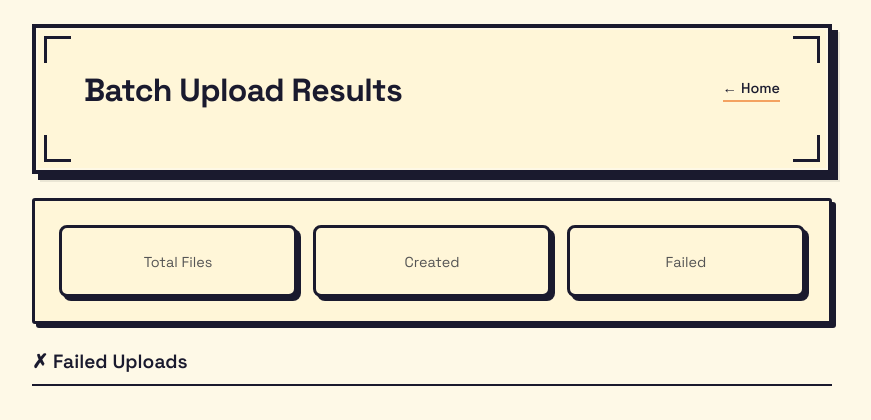
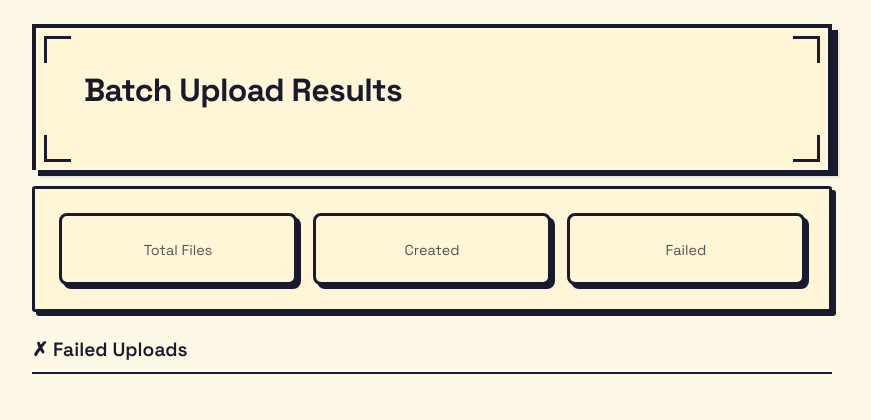
Before and after one commit to sirodoht/bookstore, a Django app: template books/templates/books/batch_results.html in a window 1280 px wide. Shown: the top 420 px of the page, without its empty margins (208-1079 px from the left). Run offline with Django 3.2, Linux system fonts and the light colour scheme; the template is opened without the code that fills it, so the values that code supplies are empty.

Commit message:
feat: make site headers clickable links to home page

```diff
--- a/books/templates/books/batch_results.html
+++ b/books/templates/books/batch_results.html
@@ -4,12 +4,11 @@
 
 {% block content %}
 <div class="results-container">
-    <header class="site-header results-header">
+    <a href="{% url 'books:book-list' %}" class="site-header results-header">
         <div class="results-header-row">
             <div class="site-title">Batch Upload Results</div>
-            <a href="{% url 'books:book-list' %}" class="home-link">Home</a>
         </div>
-    </header>
+    </a>
 
     <div class="summary-card card">
         <div class="summary-item">
--- a/books/templates/books/batch_upload.html
+++ b/books/templates/books/batch_upload.html
@@ -4,12 +4,11 @@
 
 {% block content %}
 <div class="batch-upload-container">
-    <header class="site-header batch-header">
+    <a href="{% url 'books:book-list' %}" class="site-header batch-header">
         <div class="batch-header-row">
             <div class="site-title">Batch Upload Books</div>
-            <a href="{% url 'books:book-list' %}" class="home-link">Home</a>
         </div>
-    </header>
+    </a>
 
     <div class="card">
         <form
--- a/books/templates/books/book_detail.html
+++ b/books/templates/books/book_detail.html
@@ -12,11 +12,11 @@
 </div>
 {% endif %}
 
-<header class="site-header">
+<a href="{% url 'books:book-list' %}" class="site-header">
     <div class="header-row">
         <div class="site-title">Theo's <span class="adjective">{{ adjective }}</span> Bookshop</div>
     </div>
-</header>
+</a>
 
 <div class="header-meta-box">
     <a href="{% url 'books:book-list' %}">Home</a>
--- a/books/templates/books/book_form.html
+++ b/books/templates/books/book_form.html
@@ -4,12 +4,11 @@
 
 {% block content %}
 <div class="form-container">
-    <header class="site-header form-header">
+    <a href="{% url 'books:book-list' %}" class="site-header form-header">
         <div class="form-header-row">
             <div class="site-title">Add new book</div>
-            <a href="{% url 'books:book-list' %}" class="home-link">Home</a>
         </div>
-    </header>
+    </a>
 
     <div class="card">
         <form
--- a/books/templates/books/book_list.html
+++ b/books/templates/books/book_list.html
@@ -13,11 +13,11 @@
 </div>
 {% endif %}
 
-<header class="site-header">
+<a href="{% url 'books:book-list' %}" class="site-header">
     <div class="header-row">
         <div class="site-title">Theo's <span class="adjective">{{ adjective }}</span> Bookshop</div>
     </div>
-</header>
+</a>
 
 <div class="header-meta-box">
     second hand books / free shipping to the UK /
--- a/books/templates/books/style.css
+++ b/books/templates/books/style.css
@@ -33,7 +33,8 @@ body {
 }
 
 /* Header Styles - Traditional decorative frame */
-.site-header {
+a.site-header {
+    display: block;
     margin-bottom: 16px;
     padding: 38px 48px 48px 48px;
     background: var(--card-bg);
@@ -44,16 +45,23 @@ body {
         inset 0 0 0 2px rgba(254, 249, 231, 0.9),
         6px 6px 0 var(--border-color),
         8px 8px 0 rgba(0, 0, 0, 0.08);
+    text-decoration: none;
+    border-bottom: none;
+    color: inherit;
+}
+
+a.site-header:hover {
+    background: var(--card-bg-alt);
 }
 @media (max-width: 600px) {
-    .site-header {
+    a.site-header {
         padding: 32px;
     }
 }
 
 /* Decorative corner brackets - traditional frame detail */
-.site-header::before,
-.site-header::after {
+a.site-header::before,
+a.site-header::after {
     content: "";
     position: absolute;
     width: 24px;
@@ -63,14 +71,14 @@ body {
     border-width: 0;
 }
 
-.site-header::before {
+a.site-header::before {
     top: 8px;
     left: 8px;
     border-top-width: 3px;
     border-left-width: 3px;
 }
 
-.site-header::after {
+a.site-header::after {
     top: 8px;
     right: 8px;
     border-top-width: 3px;
@@ -78,8 +86,8 @@ body {
 }
 
 /* Bottom corner brackets */
-.site-header > div:last-of-type::before,
-.site-header > div:last-of-type::after {
+a.site-header > div:last-of-type::before,
+a.site-header > div:last-of-type::after {
     content: "";
     position: absolute;
     width: 24px;
@@ -90,13 +98,13 @@ body {
     bottom: 8px;
 }
 
-.site-header > div:last-of-type::before {
+a.site-header > div:last-of-type::before {
     left: 8px;
     border-bottom-width: 3px;
     border-left-width: 3px;
 }
 
-.site-header > div:last-of-type::after {
+a.site-header > div:last-of-type::after {
     right: 8px;
     border-bottom-width: 3px;
     border-right-width: 3px;
```
